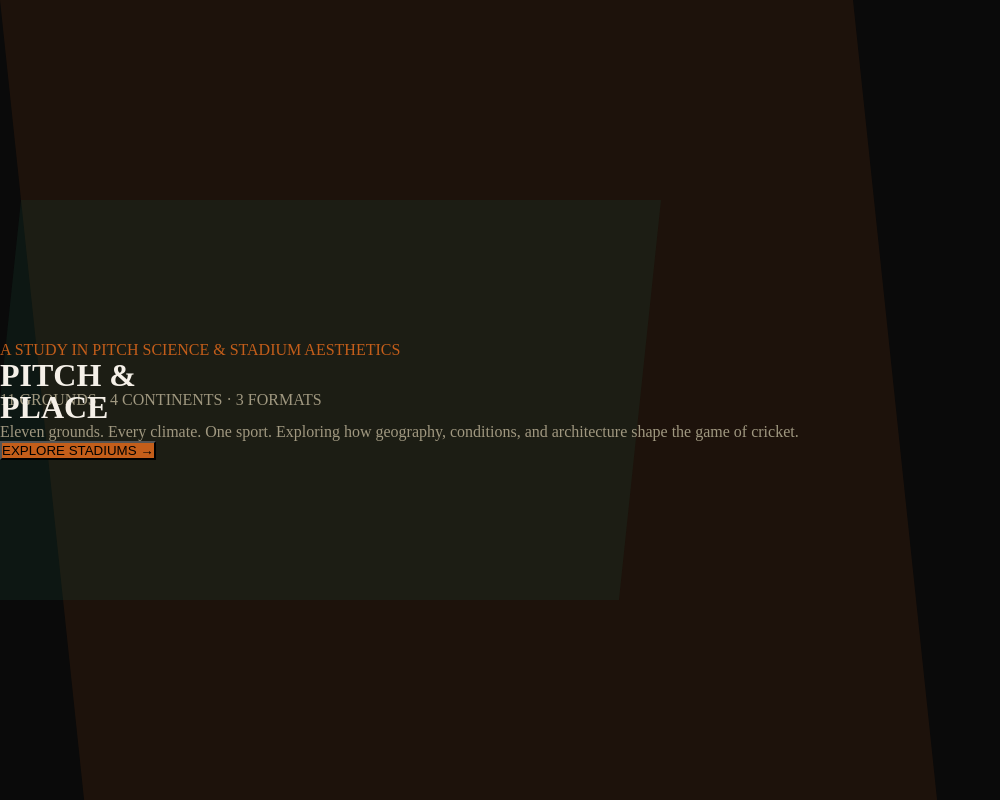
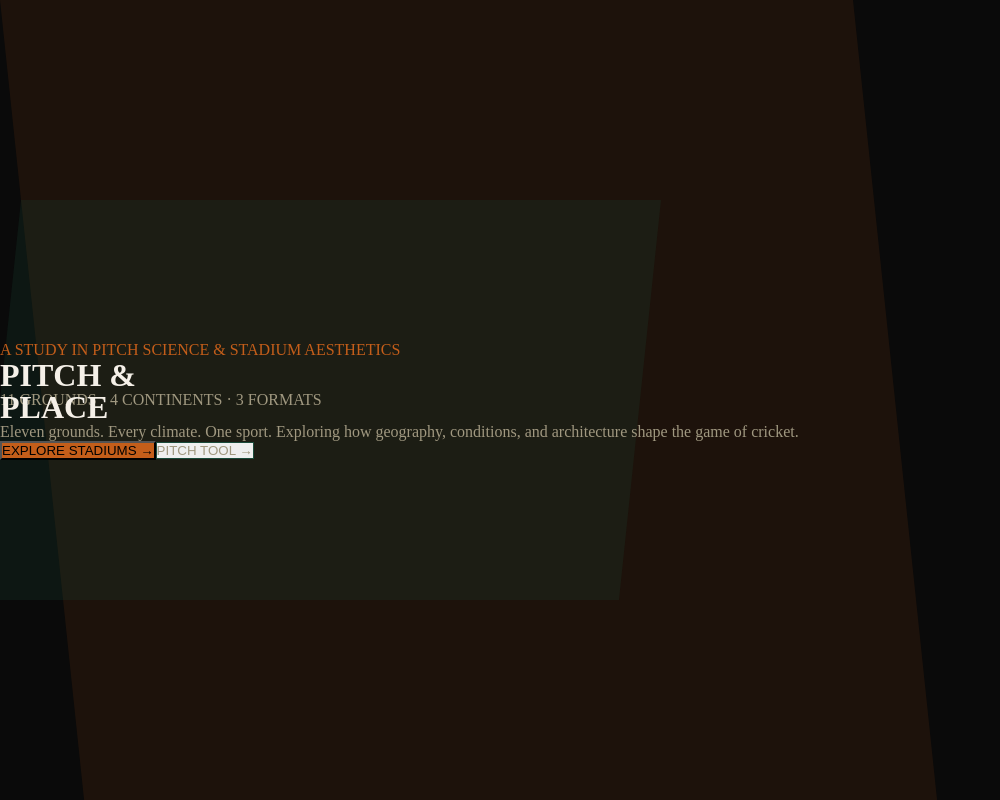
Before and after one commit to jaidenupatel/Cricket-Pitch-Analysis, a Next.js app: page / in a window 1280 px wide. Shown: the whole page, without its empty margins (0-1000 px from the left). Built offline with nearby package versions, Linux system fonts and the light colour scheme.

Commit message:
Update page.js

```diff
--- a/app/page.js
+++ b/app/page.js
@@ -29,6 +29,11 @@ export default function Home() {
               Explore Stadiums →
             </button>
           </Link>
+          <Link href="/tool">
+          <button className="border border-[#1a4a3a] text-[#a09880] px-8 py-4 text-sm uppercase tracking-widest hover:border-[#c45e1a] hover:text-[#f5f0e8] transition-colors duration-200 ml-4">
+            Pitch Tool →
+          </button>
+          </Link>
         </div>
 
         {/* Bottom label */}
```
